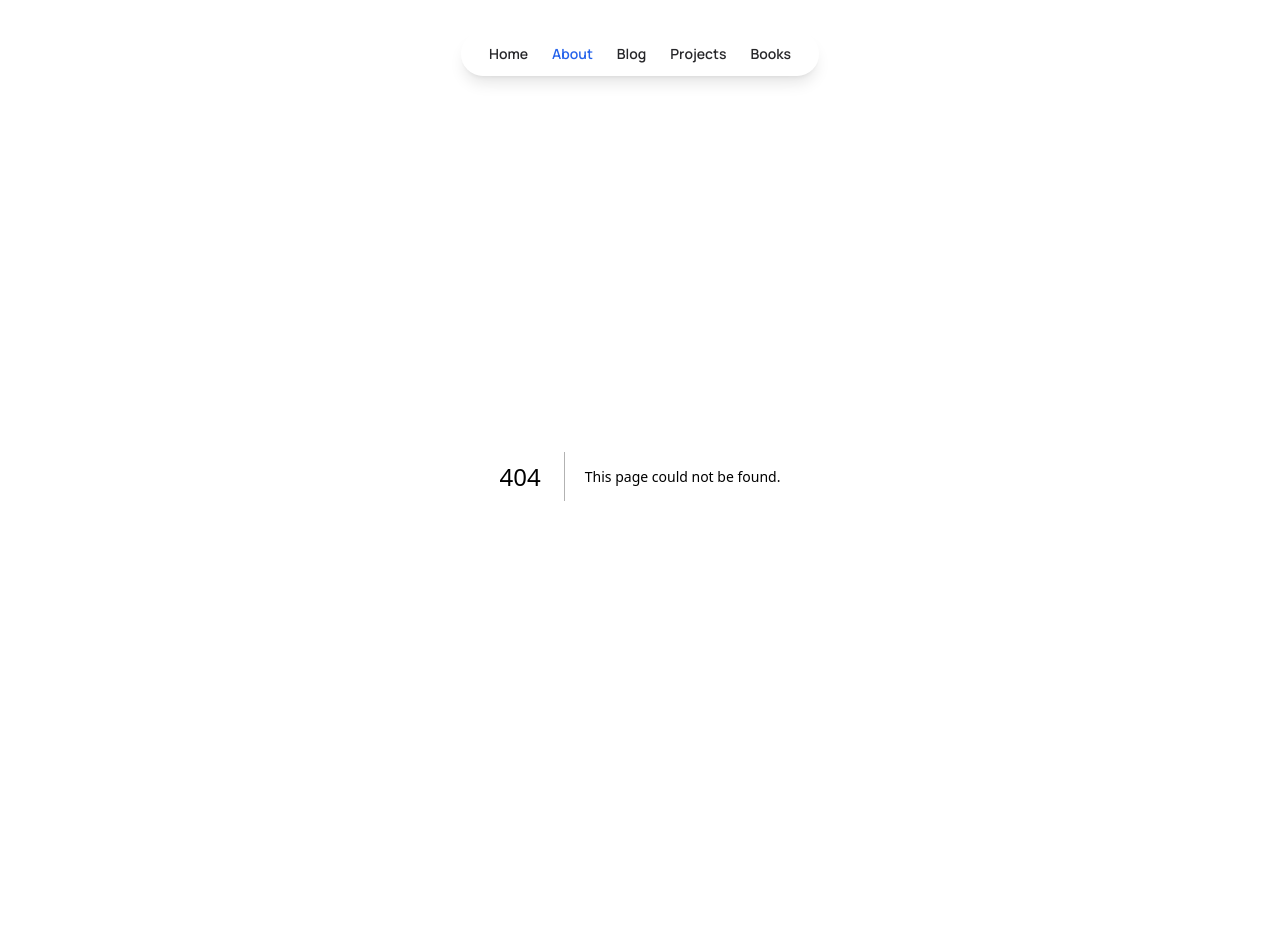
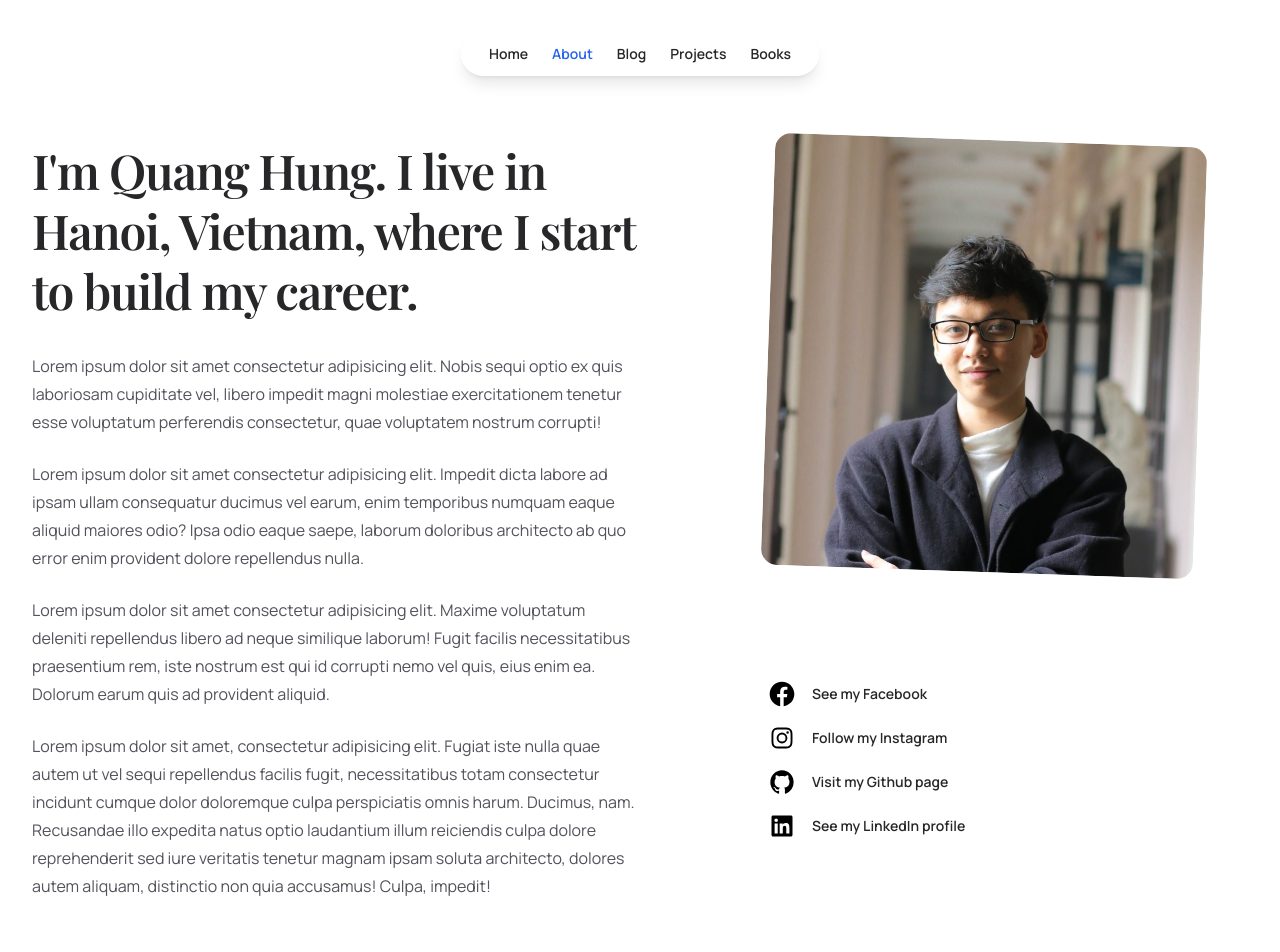
Before and after one commit to pqhung3007/personal-portfolio, a Next.js app: page /about in a window 1280 px wide. Before the commit this address had no page. Shown: the top 952 px of the page. Built offline with nearby package versions, Linux system fonts and the light colour scheme.

Commit message:
do About page

```diff
--- /dev/null
+++ b/src/pages/about.tsx
@@ -0,0 +1,138 @@
+import Head from "next/head";
+import Link from "next/link";
+import Image from "next/image";
+import {
+  GitHubIcon,
+  InstagramIcon,
+  LinkedInIcon,
+  FacebookIcon,
+} from "@/components/SocialIcons";
+import portraitImage from "@/images/portrait.jpg";
+
+interface SocialLinkProps {
+  href: string;
+  icon: React.FC<React.SVGProps<SVGSVGElement>>;
+  className?: string;
+  children?: React.ReactNode;
+}
+
+function SocialLink({
+  href,
+  icon: Icon,
+  className,
+  children,
+}: SocialLinkProps) {
+  return (
+    <li className={`flex ${className}`}>
+      <Link
+        href={href}
+        className="group flex items-center text-sm font-semibold text-zinc-800 transition hover:text-blue-600"
+      >
+        <Icon className="h-7 w-7 from-zinc-600 group-hover:fill-blue-500" />
+        <span className="ml-4">{children}</span>
+      </Link>
+    </li>
+  );
+}
+
+export default function About() {
+  return (
+    <>
+      <Head>
+        <title>About Me</title>
+        <meta
+          name="description"
+          content="I'm Quang Hung Pham and this is my personal website. Hope you like it!"
+        />
+      </Head>
+
+      <section className="relative mx-auto mt-16 max-w-7xl px-4 sm:px-6 md:px-8">
+        <div className="grid grid-cols-1 gap-y-12 lg:grid-cols-2 ">
+          <div className="lg:pl-20">
+            <div className="max-w-xs px-12 lg:max-w-none">
+              {" "}
+              {/* review the padding later*/}
+              <Image
+                src={portraitImage}
+                alt="Portrait of Quang Hung Pham"
+                className="aspect-square rotate-2 rounded-2xl object-cover"
+                sizes="(min-width: 1024px) 32rem, 20rem"
+              />
+            </div>
+          </div>
+
+          <div className="lg:order-first lg:row-span-2">
+            <h1 className="font-serif text-4xl font-bold tracking-tight text-zinc-800 sm:text-5xl sm:leading-tight">
+              I&apos;m Quang Hung. I live in Hanoi, Vietnam, where I start to
+              build my career.
+            </h1>
+            <div className="mt-8 space-y-6 text-base leading-7 text-zinc-600">
+              <p>
+                Lorem ipsum dolor sit amet consectetur adipisicing elit. Nobis
+                sequi optio ex quis laboriosam cupiditate vel, libero impedit
+                magni molestiae exercitationem tenetur esse voluptatum
+                perferendis consectetur, quae voluptatem nostrum corrupti!
+              </p>
+              <p>
+                Lorem ipsum dolor sit amet consectetur adipisicing elit. Impedit
+                dicta labore ad ipsam ullam consequatur ducimus vel earum, enim
+                temporibus numquam eaque aliquid maiores odio? Ipsa odio eaque
+                saepe, laborum doloribus architecto ab quo error enim provident
+                dolore repellendus nulla.
+              </p>
+              <p>
+                Lorem ipsum dolor sit amet consectetur adipisicing elit. Maxime
+                voluptatum deleniti repellendus libero ad neque similique
+                laborum! Fugit facilis necessitatibus praesentium rem, iste
+                nostrum est qui id corrupti nemo vel quis, eius enim ea. Dolorum
+                earum quis ad provident aliquid.
+              </p>
+              <p>
+                Lorem ipsum dolor sit amet, consectetur adipisicing elit. Fugiat
+                iste nulla quae autem ut vel sequi repellendus facilis fugit,
+                necessitatibus totam consectetur incidunt cumque dolor
+                doloremque culpa perspiciatis omnis harum. Ducimus, nam.
+                Recusandae illo expedita natus optio laudantium illum reiciendis
+                culpa dolore reprehenderit sed iure veritatis tenetur magnam
+                ipsam soluta architecto, dolores autem aliquam, distinctio non
+                quia accusamus! Culpa, impedit!
+              </p>
+            </div>
+          </div>
+
+          <div className="lg:pl-20">
+            <ul className="px-12">
+              <SocialLink
+                href="https://www.facebook.com/hung.pq3007/"
+                icon={FacebookIcon}
+              >
+                See my Facebook
+              </SocialLink>
+              <SocialLink
+                href="https://www.facebook.com/hung.pq3007/"
+                icon={InstagramIcon}
+                className="mt-4"
+              >
+                Follow my Instagram
+              </SocialLink>
+              <SocialLink
+                href="https://www.facebook.com/hung.pq3007/"
+                icon={GitHubIcon}
+                className="mt-4"
+              >
+                Visit my Github page
+              </SocialLink>
+              <SocialLink
+                href="https://www.facebook.com/hung.pq3007/"
+                icon={LinkedInIcon}
+                className="mt-4"
+              >
+                See my LinkedIn profile
+              </SocialLink>
+            </ul>
+          </div>
+        </div>
+      </section>
+    </>
+  );
+}
```
